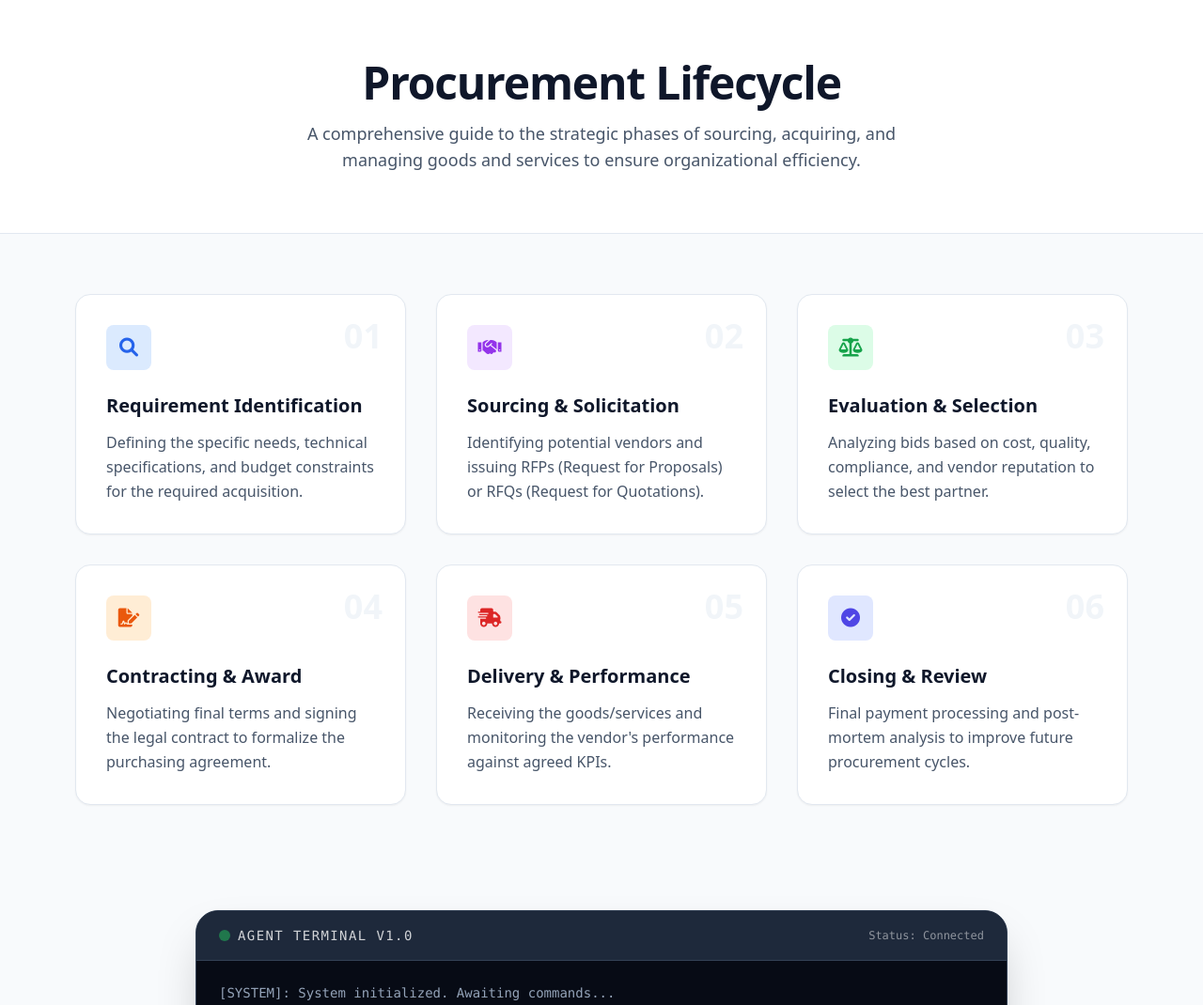
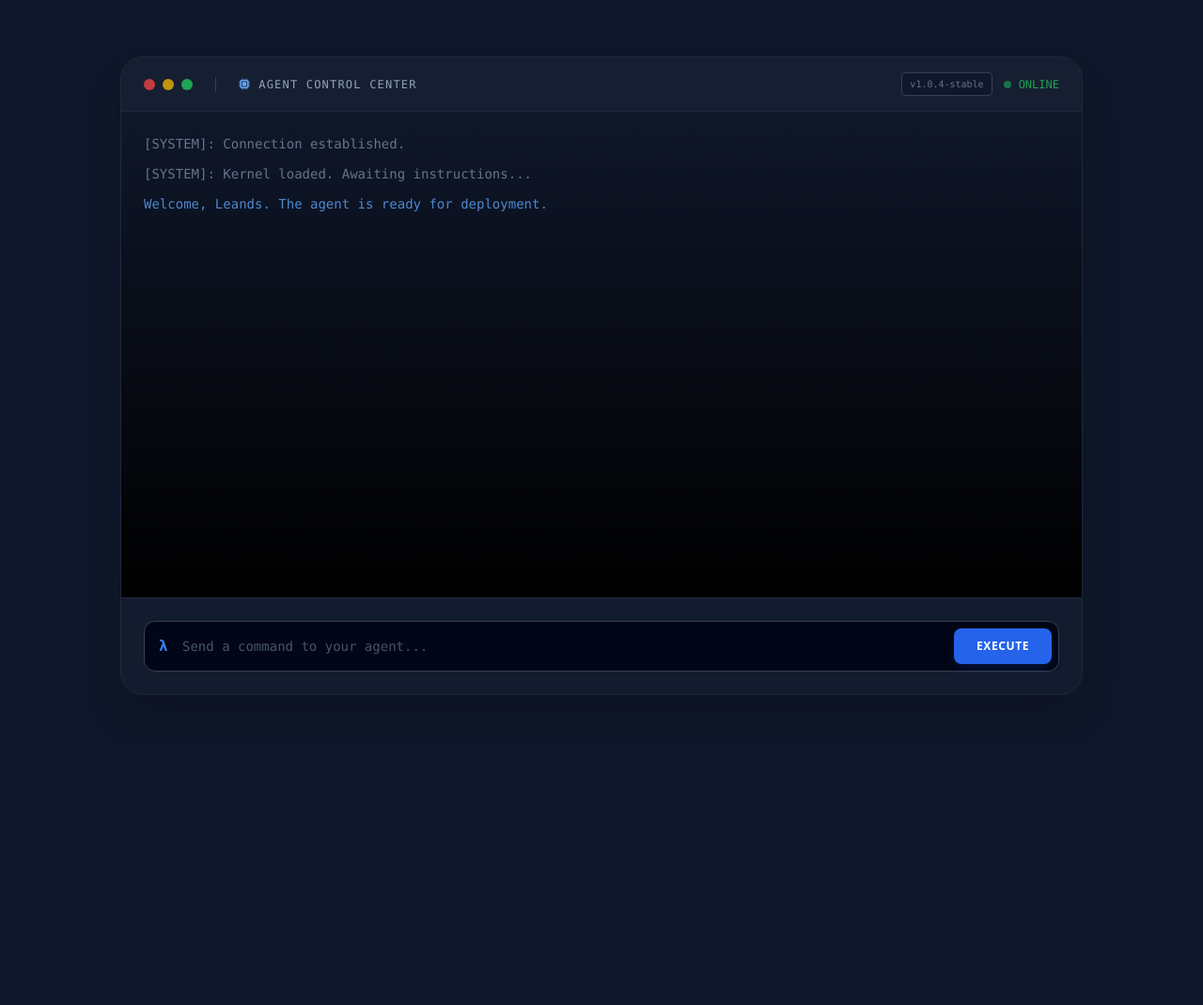
Before and after one commit to leanzky/proc_cost_proto, a plain HTML site: page index.html in a window 1280 px wide. Shown: the top 1070 px of the page at 94% size. After the commit the page ends 800 px from the top, so only its background shows below. Drawn offline with nearby package versions, Linux system fonts and the light colour scheme.

Commit message:
Transform to minimalist dark mode agent terminal

```diff
--- a/index.html
+++ b/index.html
@@ -3,122 +3,68 @@
 <head>
     <meta charset="UTF-8">
     <meta name="viewport" content="width=device-width, initial-scale=1.0">
-    <title>Procurement Lifecycle | Process Visualization</title>
+    <title>Agent Command Center</title>
     <script src="https://cdn.tailwindcss.com"></script>
     <link href="https://cdnjs.cloudflare.com/ajax/libs/font-awesome/6.0.0/css/all.min.css" rel="stylesheet">
     <style>
-        .phase-card:hover .phase-number { transform: scale(1.2); }
-        .step-line { position: absolute; top: 2rem; right: -2rem; width: 2rem; height: 2px; background: #e2e8f0; }
-        @media (max-width: 768px) { .step-line { display: none; } }
+        body { background-color: #0f172a; }
+        .terminal-glow { box-shadow: 0 0 40px rgba(30, 41, 59, 0.5); }
+        ::-webkit-scrollbar { width: 8px; }
+        ::-webkit-scrollbar-track { background: #1e293b; }
+        ::-webkit-scrollbar-thumb { background: #334155; border-radius: 4px; }
+        ::-webkit-scrollbar-thumb:hover { background: #475569; }
     </style>
 </head>
-<body class="bg-slate-50 text-slate-900 font-sans">
+<body class="text-slate-300 font-sans min-h-screen flex items-center justify-center p-4">
 
-    <!-- Hero Section -->
-    <header class="bg-white border-b border-slate-200 py-16 px-4">
-        <div class="max-w-5xl mx-auto text-center">
-            <h1 class="text-4xl md:text-5xl font-extrabold tracking-tight text-slate-900 mb-4">
-                Procurement Lifecycle
-            </h1>
-            <p class="text-lg text-slate-600 max-w-2xl mx-auto">
-                A comprehensive guide to the strategic phases of sourcing, acquiring, and managing goods and services to ensure organizational efficiency.
-            </p>
-        </div>
-    </header>
+    <!-- Main Terminal Container -->
+    <div class="w-full max-w-5xl h-[85vh] flex flex-col bg-slate-900 rounded-3xl border border-slate-800 shadow-2xl terminal-glow overflow-hidden">
 
-    <!-- Phases Grid -->
-    <main class="max-w-6xl mx-auto py-16 px-4">
-        <div class="grid grid-cols-1 md:grid-cols-3 gap-8">
-
-            <!-- Phase 1 -->
-            <div class="phase-card bg-white p-8 rounded-2xl shadow-sm border border-slate-200 relative transition-all hover:shadow-md">
-                <div class="phase-number absolute top-6 right-6 text-4xl font-black text-slate-100 transition-transform">01</div>
-                <div class="w-12 h-12 bg-blue-100 text-blue-600 rounded-lg flex items-center justify-center mb-6">
-                    <i class="fa-solid fa-magnifying-glass text-xl"></i>
+        <!-- Terminal Header -->
+        <div class="px-6 py-4 bg-slate-800/50 border-b border-slate-800 flex justify-between items-center">
+            <div class="flex items-center gap-4">
+                <div class="flex gap-2">
+                    <div class="w-3 h-3 rounded-full bg-red-500/80"></div>
+                    <div class="w-3 h-3 rounded-full bg-yellow-500/80"></div>
+                    <div class="w-3 h-3 rounded-full bg-green-500/80"></div>
                 </div>
-                <h3 class="text-xl font-bold mb-3">Requirement Identification</h3>
-                <p class="text-slate-600 leading-relaxed">Defining the specific needs, technical specifications, and budget constraints for the required acquisition.</p>
+                <div class="h-4 w-px bg-slate-700 mx-2"></div>
+                <div class="flex items-center gap-2 text-slate-400 font-mono text-xs uppercase tracking-widest">
+                    <i class="fa-solid fa-microchip text-blue-400"></i>
+                    Agent Control Center
+                </div>
             </div>
-
-            <!-- Phase 2 -->
-            <div class="phase-card bg-white p-8 rounded-2xl shadow-sm border border-slate-200 relative transition-all hover:shadow-md">
-                <div class="phase-number absolute top-6 right-6 text-4xl font-black text-slate-100 transition-transform">02</div>
-                <div class="w-12 h-12 bg-purple-100 text-purple-600 rounded-lg flex items-center justify-center mb-6">
-                    <i class="fa-solid fa-handshake text-xl"></i>
-                </div>
-                <h3 class="text-xl font-bold mb-3">Sourcing & Solicitation</h3>
-                <p class="text-slate-600 leading-relaxed">Identifying potential vendors and issuing RFPs (Request for Proposals) or RFQs (Request for Quotations).</p>
-            </div>
-
-            <!-- Phase 3 -->
-            <div class="phase-card bg-white p-8 rounded-2xl shadow-sm border border-slate-200 relative transition-all hover:shadow-md">
-                <div class="phase-number absolute top-6 right-6 text-4xl font-black text-slate-100 transition-transform">03</div>
-                <div class="w-12 h-12 bg-green-100 text-green-600 rounded-lg flex items-center justify-center mb-6">
-                    <i class="fa-solid fa-scale-balanced text-xl"></i>
-                </div>
-                <h3 class="text-xl font-bold mb-3">Evaluation & Selection</h3>
-                <p class="text-slate-600 leading-relaxed">Analyzing bids based on cost, quality, compliance, and vendor reputation to select the best partner.</p>
-            </div>
-
-            <!-- Phase 4 -->
-            <div class="phase-card bg-white p-8 rounded-2xl shadow-sm border border-slate-200 relative transition-all hover:shadow-md">
-                <div class="phase-number absolute top-6 right-6 text-4xl font-black text-slate-100 transition-transform">04</div>
-                <div class="w-12 h-12 bg-orange-100 text-orange-600 rounded-lg flex items-center justify-center mb-6">
-                    <i class="fa-solid fa-file-signature text-xl"></i>
-                </div>
-                <h3 class="text-xl font-bold mb-3">Contracting & Award</h3>
-                <p class="text-slate-600 leading-relaxed">Negotiating final terms and signing the legal contract to formalize the purchasing agreement.</p>
-            </div>
-
-            <!-- Phase 5 -->
-            <div class="phase-card bg-white p-8 rounded-2xl shadow-sm border border-slate-200 relative transition-all hover:shadow-md">
-                <div class="phase-number absolute top-6 right-6 text-4xl font-black text-slate-100 transition-transform">05</div>
-                <div class="w-12 h-12 bg-red-100 text-red-600 rounded-lg flex items-center justify-center mb-6">
-                    <i class="fa-solid fa-truck-fast text-xl"></i>
-                </div>
-                <h3 class="text-xl font-bold mb-3">Delivery & Performance</h3>
-                <p class="text-slate-600 leading-relaxed">Receiving the goods/services and monitoring the vendor's performance against agreed KPIs.</p>
-            </div>
-
-            <!-- Phase 6 -->
-            <div class="phase-card bg-white p-8 rounded-2xl shadow-sm border border-slate-200 relative transition-all hover:shadow-md">
-                <div class="phase-number absolute top-6 right-6 text-4xl font-black text-slate-100 transition-transform">06</div>
-                <div class="w-12 h-12 bg-indigo-100 text-indigo-600 rounded-lg flex items-center justify-center mb-6">
-                    <i class="fa-solid fa-circle-check text-xl"></i>
-                </div>
-                <h3 class="text-xl font-bold mb-3">Closing & Review</h3>
-                <p class="text-slate-600 leading-relaxed">Final payment processing and post-mortem analysis to improve future procurement cycles.</p>
-            </div>
-
-        </div>
-    </main>
-
-    <!-- Agent Control Panel -->
-    <section class="max-w-4xl mx-auto py-12 px-4">
-        <div class="bg-slate-900 text-white rounded-3xl shadow-2xl overflow-hidden border border-slate-700">
-            <div class="px-6 py-4 bg-slate-800 border-b border-slate-700 flex justify-between items-center">
+            <div class="flex items-center gap-3">
+                <span class="text-[10px] font-mono text-slate-500 bg-slate-900 px-2 py-1 rounded border border-slate-700">v1.0.4-stable</span>
                 <div class="flex items-center gap-2">
-                    <div class="w-3 h-3 bg-green-500 rounded-full animate-pulse"></div>
-                    <span class="font-mono text-sm uppercase tracking-widest opacity-80">Agent Terminal v1.0</span>
-                </div>
-                <div class="text-xs font-mono opacity-50">Status: Connected</div>
-            </div>
-
-            <div id="terminal-output" class="h-64 overflow-y-auto p-6 font-mono text-sm space-y-2 bg-black/50">
-                <div class="text-slate-400">[SYSTEM]: System initialized. Awaiting commands...</div>
-            </div>
-
-            <div class="p-4 bg-slate-800 border-t border-slate-700">
-                <div class="flex gap-3">
-                    <input type="text" id="agent-input" placeholder="Enter command for AI Agent..."
-                           class="flex-1 bg-slate-900 border border-slate-600 rounded-lg px-4 py-2 text-sm focus:outline-none focus:ring-2 focus:ring-blue-500 transition-all">
-                    <button onclick="sendCommand()" class="bg-blue-600 hover:bg-blue-500 text-white px-6 py-2 rounded-lg text-sm font-bold transition-colors">
-                        EXECUTE
-                    </button>
+                    <div class="w-2 h-2 bg-green-500 rounded-full animate-pulse"></div>
+                    <span class="text-xs font-mono text-green-500/80">ONLINE</span>
                 </div>
             </div>
         </div>
-    </section>
+
+        <!-- Terminal Output Area -->
+        <div id="terminal-output" class="flex-1 overflow-y-auto p-6 font-mono text-sm space-y-3 bg-gradient-to-b from-slate-900 to-black">
+            <div class="text-slate-500">[SYSTEM]: Connection established.</div>
+            <div class="text-slate-500">[SYSTEM]: Kernel loaded. Awaiting instructions...</div>
+            <div class="text-blue-400/80">Welcome, Leands. The agent is ready for deployment.</div>
+        </div>
+
+        <!-- Command Input Area -->
+        <div class="p-6 bg-slate-800/30 border-t border-slate-800">
+            <div class="relative group">
+                <div class="absolute inset-y-0 left-0 pl-4 flex items-center pointer-events-none text-slate-500 font-mono">
+                    <span class="text-blue-500 font-bold">λ</span>
+                </div>
+                <input type="text" id="agent-input" placeholder="Send a command to your agent..."
+                       class="w-full bg-slate-950 border border-slate-700 rounded-xl pl-10 pr-32 py-4 text-sm font-mono text-slate-200 placeholder-slate-600 focus:outline-none focus:ring-2 focus:ring-blue-500/50 focus:border-blue-500/50 transition-all shadow-inner">
+                <button onclick="sendCommand()"
+                        class="absolute right-2 top-2 bottom-2 bg-blue-600 hover:bg-blue-500 text-white px-6 rounded-lg text-xs font-bold uppercase tracking-wider transition-all active:scale-95 shadow-lg shadow-blue-900/20">
+                    Execute
+                </button>
+            </div>
+        </div>
+    </div>
 
     <script>
         async function sendCommand() {
@@ -128,12 +74,10 @@
 
             if (!cmd) return;
 
-            // Add user command to terminal
-            appendLine(`> ${cmd}`, 'text-blue-400');
+            appendLine(`> ${cmd}`, 'text-blue-400 font-bold');
             input.value = '';
 
             try {
-                // Note: Replace '/api/agent' with your actual endpoint once configured
                 const response = await fetch('/api/agent', {
                     method: 'POST',
                     headers: { 'Content-Type': 'application/json' },
@@ -142,7 +86,7 @@
                 const data = await response.json();
                 appendLine(`[AGENT]: ${data.response}`, 'text-green-400');
             } catch (e) {
-                appendLine(`[ERROR]: Connection to agent failed. (API endpoint not yet configured)`, 'text-red-400');
+                appendLine(`[ERROR]: Communication failure. Bridge to AI Agent not configured.`, 'text-red-400');
             }
         }
 
@@ -155,7 +99,6 @@
             output.scrollTop = output.scrollHeight;
         }
 
-        // Allow Enter key to send
         document.getElementById('agent-input').addEventListener('keypress', (e) => {
             if (e.key === 'Enter') sendCommand();
         });
```
